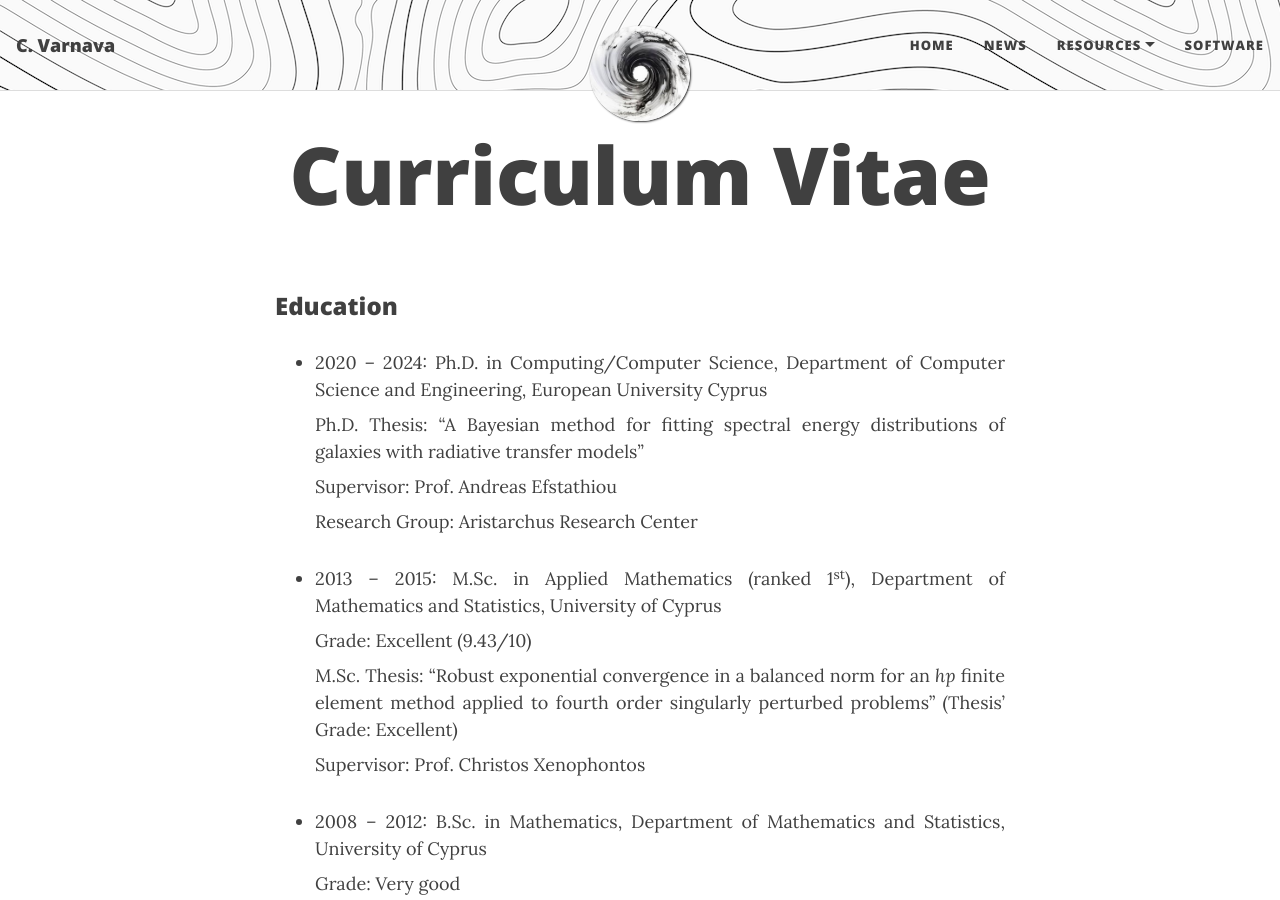
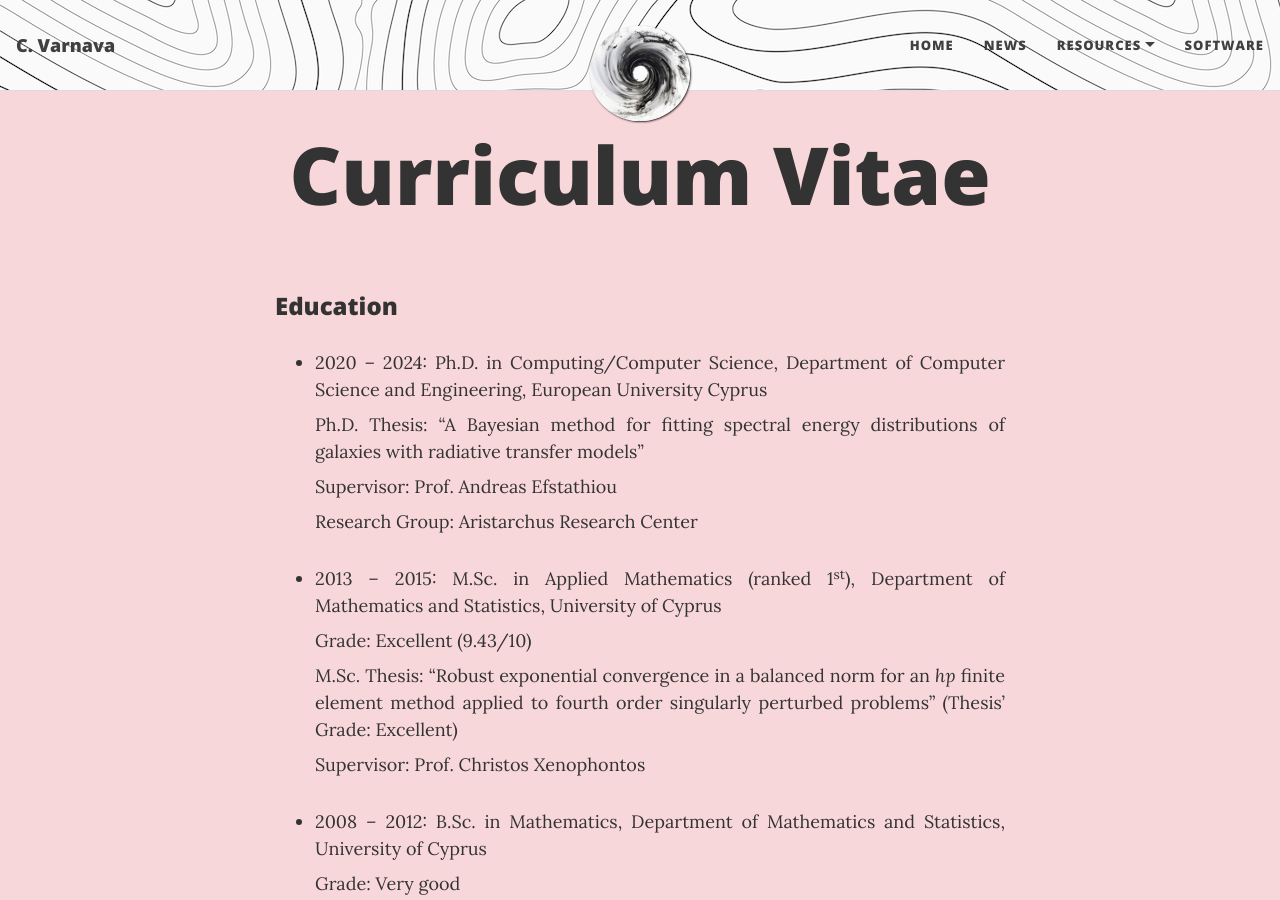
Before and after one commit to ch-var/ch-var.github.io, a Jekyll site: the page built from cv.html, in a window 1280 px wide and 900 px high. Built offline with Jekyll 4.4.1, drawn with Linux system fonts in a browser that asks for light colours; formulas are drawn with MathJax 3.

Commit message:
Update cv.html

```diff
--- a/cv.html
+++ b/cv.html
@@ -3,6 +3,7 @@ layout: page
 title: Curriculum Vitae
 mathjax: true
 ---
+<body style="background-color: #f8d7da; color: #333;">
 <br>
 <h3>Education</h3>
 <p>
@@ -27,6 +28,7 @@ Supervisor: Prof. Christos Xenophontos</li>
 <h5></h5>
 Grade: Very good</li>
 </ul>
+</body>
 <br>
 <h3>Professional Experience</h3>
 <p>
```
